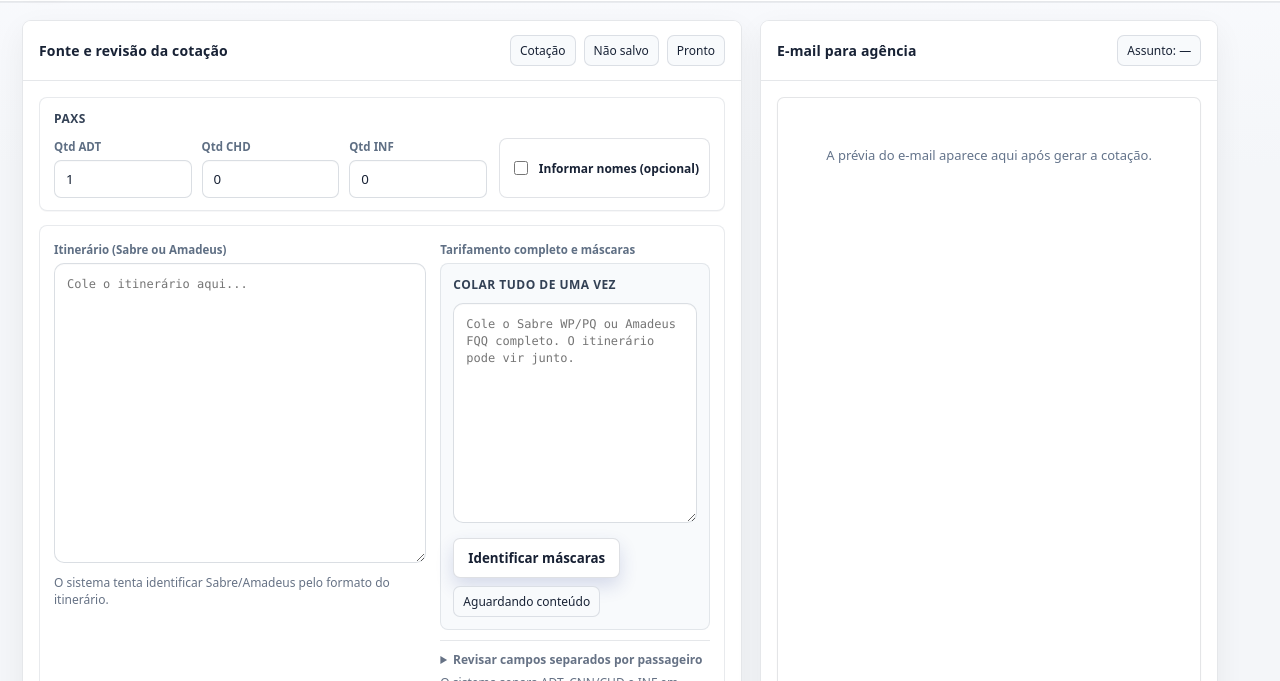
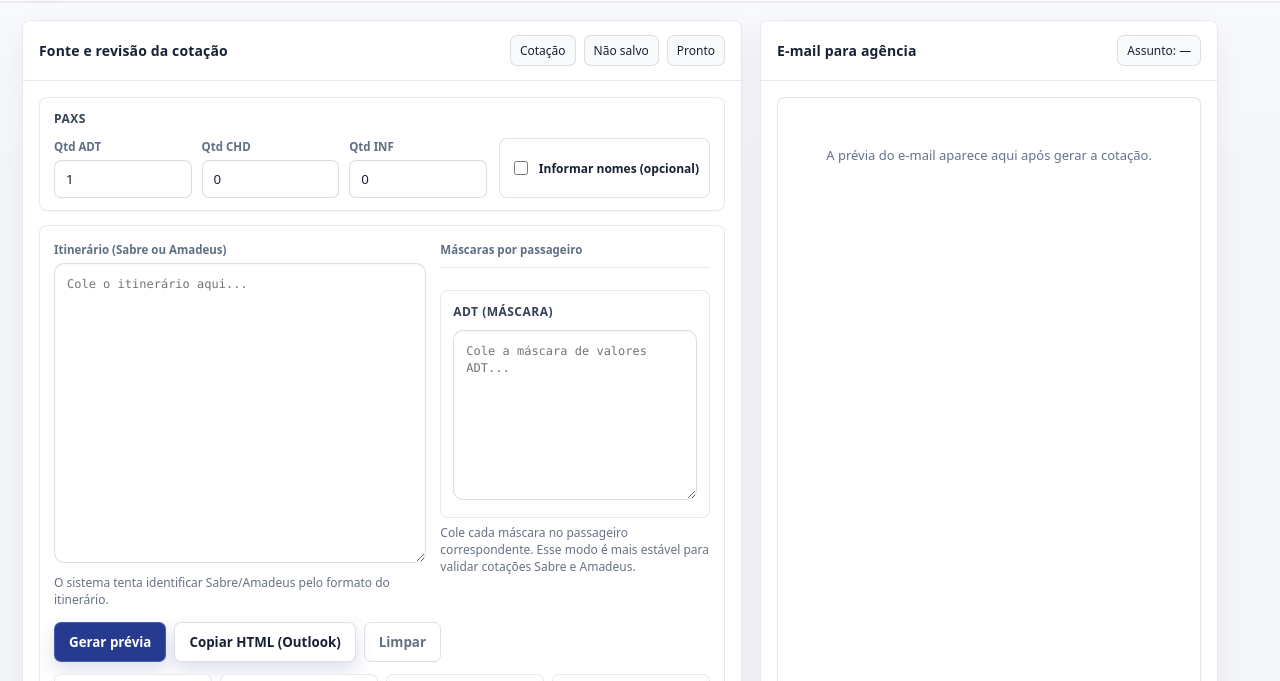
Before and after one commit to rafacilita/rextur-cotacao, a website: page index.html in a window 1280 px wide. Shown: the part 83-764 px from the top of the page. Drawn offline with Linux system fonts and the light colour scheme.

Commit message:
Restaura mascaras separadas por passageiro

```diff
--- a/index.html
+++ b/index.html
@@ -930,19 +930,11 @@
               <div class="help">O sistema tenta identificar Sabre/Amadeus pelo formato do itinerário.</div>
             </div>
             <div class="field">
-              <label>Tarifamento completo e máscaras</label>
-
-              <div class="subcard" style="margin-top:0;">
-                <h3>Colar tudo de uma vez</h3>
-                <textarea id="maskAll" style="min-height:220px;" placeholder="Cole o Sabre WP/PQ ou Amadeus FQQ completo. O itinerário pode vir junto."></textarea>
-                <div class="maskCombinedActions">
-                  <button id="btnSplitMasks" class="secondary" type="button">Identificar máscaras</button>
-                  <div class="status" id="maskSplitStatus" role="status" aria-live="polite">Aguardando conteúdo</div>
-                </div>
-              </div>
-
-              <details class="maskReview" id="maskReview">
-                <summary>Revisar campos separados por passageiro</summary>
+              <label>Máscaras por passageiro</label>
+              <textarea id="maskAll" hidden aria-hidden="true"></textarea>
+              <button id="btnSplitMasks" class="secondary" type="button" hidden>Identificar máscaras</button>
+              <div class="status" id="maskSplitStatus" role="status" aria-live="polite" hidden>Aguardando conteúdo</div>
+              <div class="maskReview maskReviewStatic" id="maskReview">
                 <div class="subcard" id="maskADTWrap">
                   <h3>ADT (máscara)</h3>
                   <textarea id="maskADT" style="min-height:160px;" placeholder="Cole a máscara de valores ADT..."></textarea>
@@ -969,9 +961,9 @@
                     <input id="bagOvINF" placeholder="Ex.: 02P / 1PC / NIL" />
                   </div>
                 </div>
-              </details>
-
-              <div class="help">O sistema separa ADT, CNN/CHD e INF em Sabre ou Amadeus. Campos individuais permanecem disponíveis para revisão.</div>
+              </div>
+
+              <div class="help">Cole cada máscara no passageiro correspondente. Esse modo é mais estável para validar cotações Sabre e Amadeus.</div>
             </div>
           </div>
 
@@ -1381,8 +1373,8 @@ function restoreDraft(){
   } else if($("fldFX").value.trim()){
     $("fldFX").dataset.source = "MANUAL";
   }
+  if($("maskAll")) $("maskAll").value = "";
   renderFxHint();
-  if($("maskAll").value.trim()) applyCombinedPricingInput({ overwrite: false, announce: false });
 
   const savedAt = payload.savedAt ? new Date(payload.savedAt) : null;
   updateDraftPill(savedAt && !Number.isNaN(savedAt.getTime())
@@ -3701,7 +3693,6 @@ $("btnSplitMasks").addEventListener("click", ()=>{
 });
 
 $("btnBuild").addEventListener("click", ()=>{
-  if($("maskAll").value.trim()) applyCombinedPricingInput({ overwrite: false, announce: false });
   validationActivated = true;
   const issues = validateQuoteInput();
   renderValidation(issues);
```
